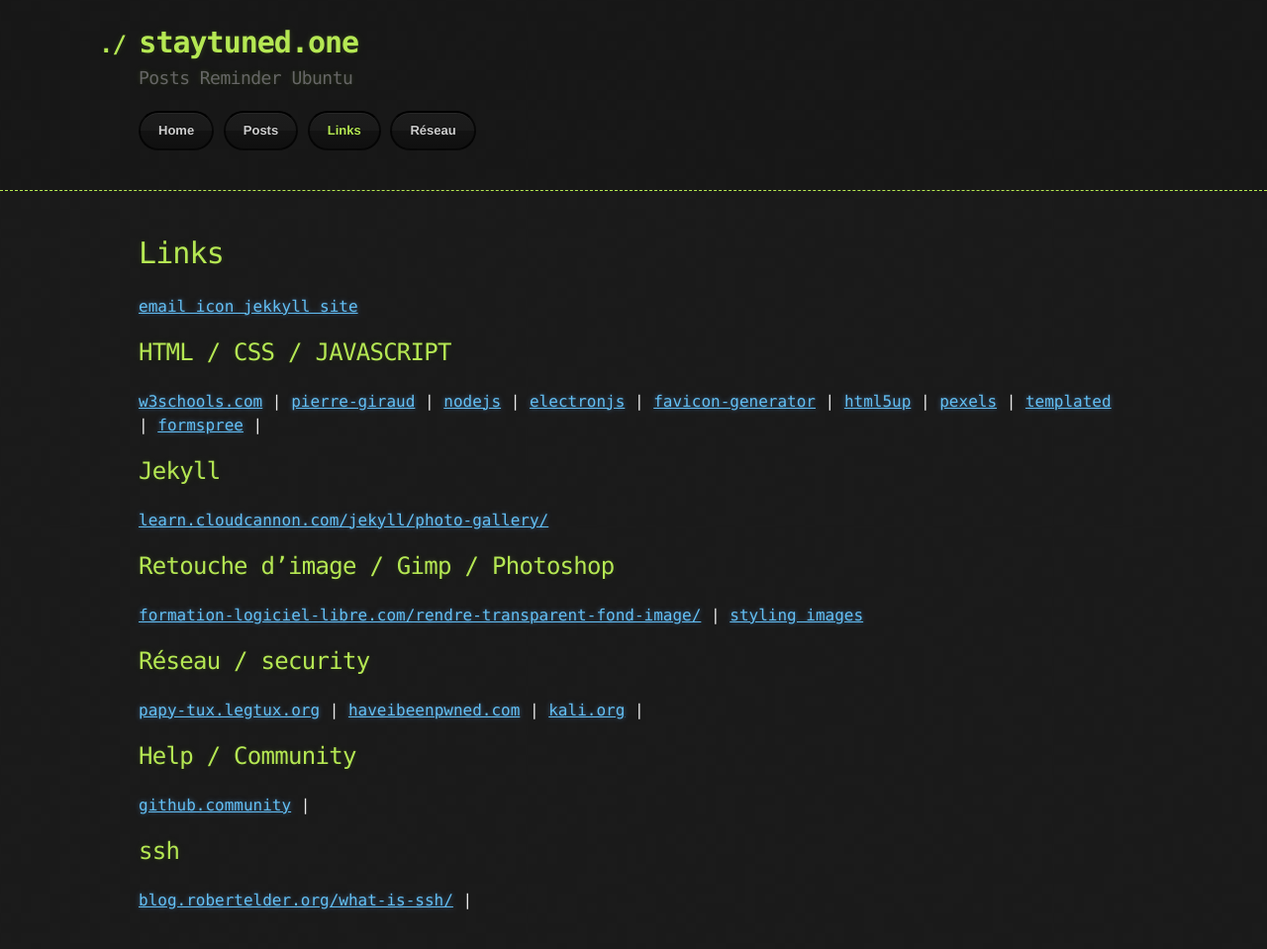
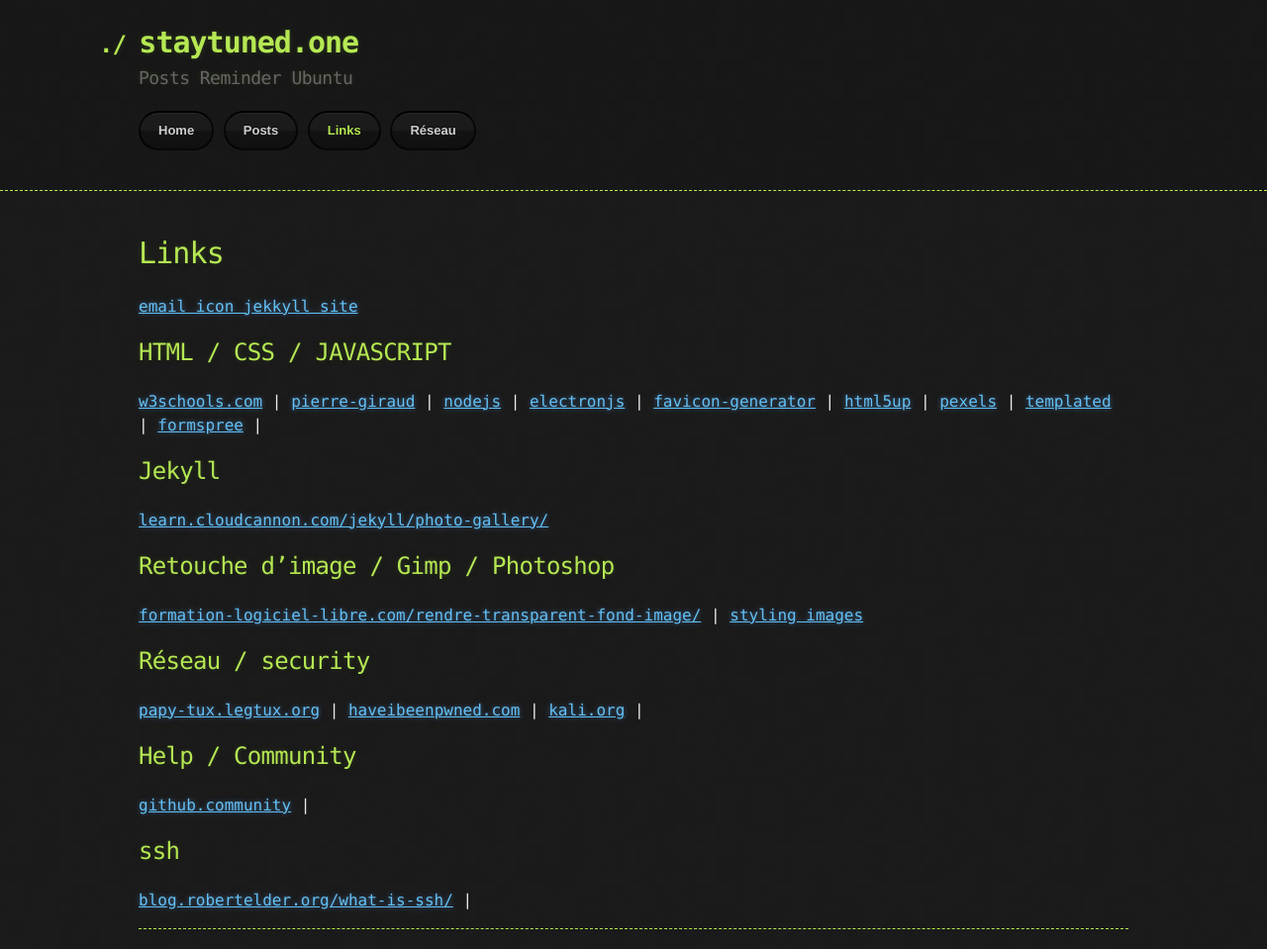
Before and after one commit to staytuned4/staytuned4.github.io, a Jekyll site: the page built from links.md, in a window 1280 px wide. Shown: the whole page at 99% size. Built offline with Jekyll 4.4.1, drawn with Linux system fonts in a browser that asks for light colours; nearby versions of some CDN libraries; our own code applies the rules of GitHub Pages for plain Markdown files.

Commit message:
Add files via upload

```diff
--- a/_layouts/default.html
+++ b/_layouts/default.html
@@ -5,7 +5,7 @@
     <meta http-equiv="X-UA-Compatible" content="IE=edge">
     <meta name="viewport" content="width=device-width, initial-scale=1">
     <link rel="stylesheet" href="{{ '/assets/css/style.css?v=' | append: site.github.build_revision | relative_url }}">
-
+<link rel="stylesheet" href="//maxcdn.bootstrapcdn.com/font-awesome/4.3.0/css/font-awesome.min.css">
 <!--favicon-->
 	<link rel="apple-touch-icon" sizes="180x180" href="/apple-touch-icon.png">
 	<link rel="icon" type="image/png" sizes="32x32" href="/favicon-32x32.png">
@@ -24,7 +24,7 @@
     <header>
       <div class="container">
         <section>
-        <h1>{{ site.title | default: site.github.repository_name }}</h1>
+        <h1>{{ site.title | default: site.github.repository_name}}</h1>
         <h2>{{ site.description | default: site.github.project_tagline }}</h2>
 
    <!--     <section id="downloads">
@@ -51,6 +51,7 @@
     <div class="container">
       <section id="main_content">
         {{ content }}
+	{% include footer.html %}
       </section>
 	</div>
     {% if site.google_analytics %}
```
